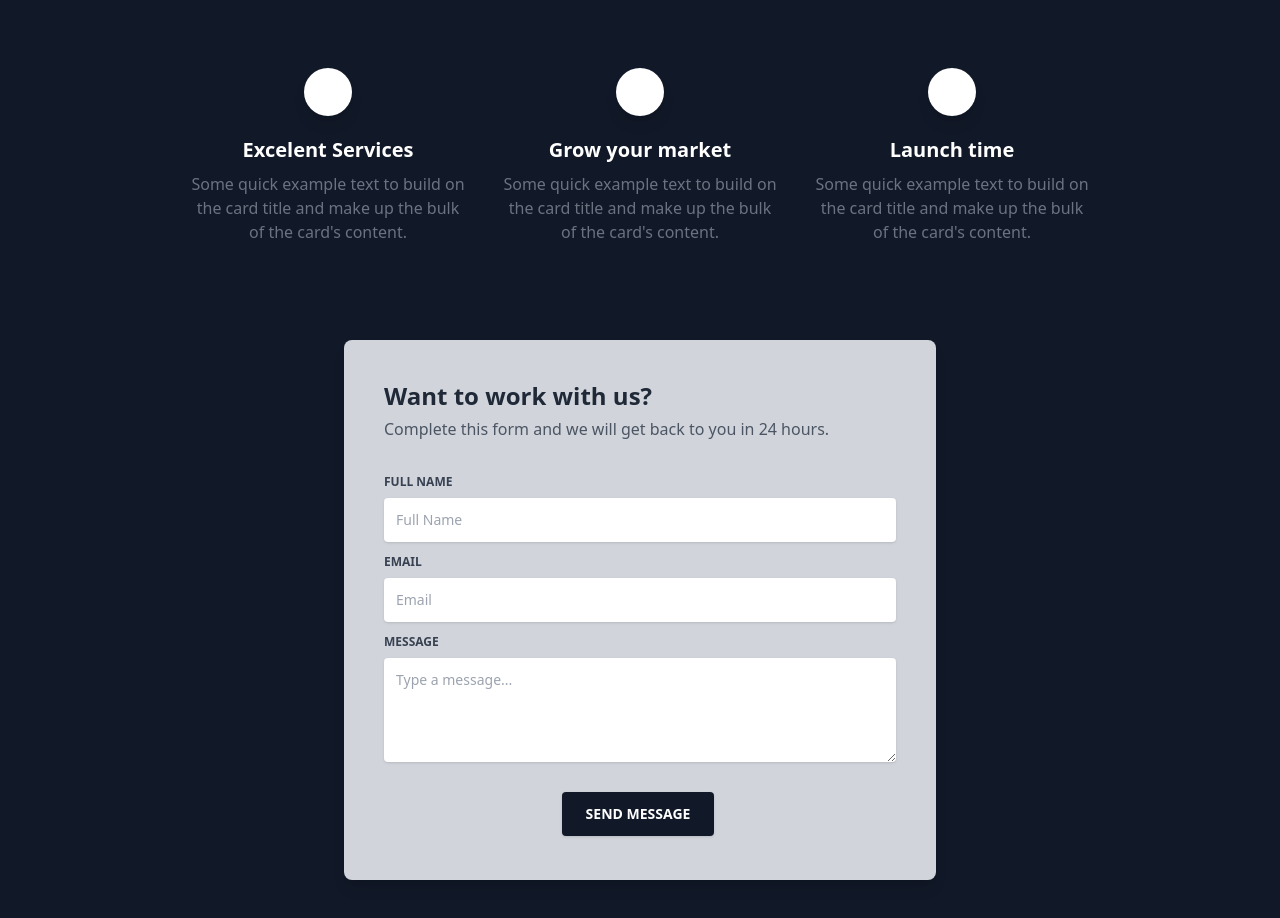
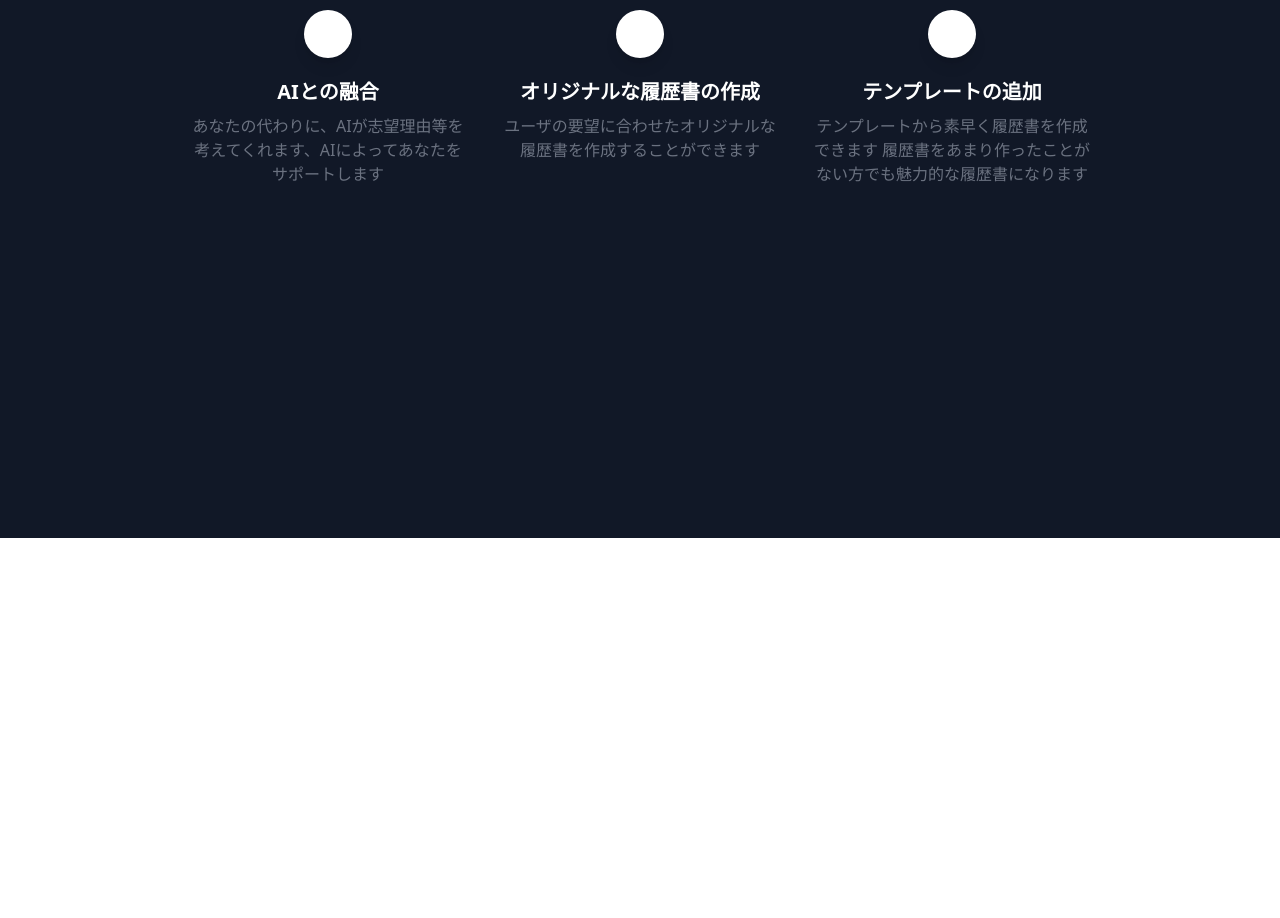
Before and after one commit to kawabata324/personal-history-front, a Nuxt app: page / in a window 1280 px wide. Shown: the part 3008-3926 px from the top of the page. After the commit the page ends 3546 px from the top, so only its background shows below. Built offline with nearby package versions, Linux system fonts and the light colour scheme.

Commit message:
TopPageの作成

```diff
--- /dev/null
+++ b/components/top/RoadMap.vue
@@ -0,0 +1,77 @@
+<script lang="ts" setup></script>
+
+<template>
+  <section class="pb-20 relative block bg-gray-900">
+    <div
+        class="bottom-auto top-0 left-0 right-0 w-full absolute pointer-events-none overflow-hidden -mt-20"
+        style="height: 80px;"
+    >
+      <svg
+          class="absolute bottom-0 overflow-hidden"
+          xmlns="http://www.w3.org/2000/svg"
+          preserveAspectRatio="none"
+          version="1.1"
+          viewBox="0 0 2560 100"
+          x="0"
+          y="0"
+      >
+        <polygon
+            class="text-gray-900 fill-current"
+            points="2560 0 2560 100 0 100"
+        ></polygon>
+      </svg>
+    </div>
+    <div class="container mx-auto px-4 lg:pt-24 lg:pb-64">
+      <div class="flex flex-wrap text-center justify-center">
+        <div class="w-full lg:w-6/12 px-4">
+          <h2 class="text-4xl font-semibold text-white">ロードマップ</h2>
+          <p class="text-lg leading-relaxed mt-4 mb-4 text-gray-500">
+            現在、開発段階の機能です。リリースまで、お待ちください。
+          </p>
+        </div>
+      </div>
+      <div class="flex flex-wrap mt-12 justify-center">
+        <div class="w-full lg:w-3/12 px-4 text-center">
+          <div
+              class="text-gray-900 p-3 w-12 h-12 shadow-lg rounded-full bg-white inline-flex items-center justify-center"
+          >
+            <i class="fas fa-medal text-xl"></i>
+          </div>
+          <h6 class="text-xl mt-5 font-semibold text-white">
+            AIとの融合
+          </h6>
+          <p class="mt-2 mb-4 text-gray-500">
+            あなたの代わりに、AIが志望理由等を考えてくれます、AIによってあなたをサポートします
+          </p>
+        </div>
+        <div class="w-full lg:w-3/12 px-4 text-center">
+          <div
+              class="text-gray-900 p-3 w-12 h-12 shadow-lg rounded-full bg-white inline-flex items-center justify-center"
+          >
+            <i class="fas fa-poll text-xl"></i>
+          </div>
+          <h5 class="text-xl mt-5 font-semibold text-white">
+            オリジナルな履歴書の作成
+          </h5>
+          <p class="mt-2 mb-4 text-gray-500">
+            ユーザの要望に合わせたオリジナルな履歴書を作成することができます
+          </p>
+        </div>
+        <div class="w-full lg:w-3/12 px-4 text-center">
+          <div
+              class="text-gray-900 p-3 w-12 h-12 shadow-lg rounded-full bg-white inline-flex items-center justify-center"
+          >
+            <i class="fas fa-lightbulb text-xl"></i>
+          </div>
+          <h5 class="text-xl mt-5 font-semibold text-white">テンプレートの追加</h5>
+          <p class="mt-2 mb-4 text-gray-500">
+            テンプレートから素早く履歴書を作成できます
+            履歴書をあまり作ったことがない方でも魅力的な履歴書になります
+          </p>
+        </div>
+      </div>
+    </div>
+  </section>
+</template>
+
+<style scoped></style>
--- a/pages/index.vue
+++ b/pages/index.vue
@@ -7,144 +7,7 @@
     <TopFirstContents/>
     <TopSecondContents/>
     <TopTheContributor/>
-    <section class="pb-20 relative block bg-gray-900">
-      <div
-          class="bottom-auto top-0 left-0 right-0 w-full absolute pointer-events-none overflow-hidden -mt-20"
-          style="height: 80px;"
-      >
-        <svg
-            class="absolute bottom-0 overflow-hidden"
-            xmlns="http://www.w3.org/2000/svg"
-            preserveAspectRatio="none"
-            version="1.1"
-            viewBox="0 0 2560 100"
-            x="0"
-            y="0"
-        >
-          <polygon
-              class="text-gray-900 fill-current"
-              points="2560 0 2560 100 0 100"
-          ></polygon>
-        </svg>
-      </div>
-      <div class="container mx-auto px-4 lg:pt-24 lg:pb-64">
-        <div class="flex flex-wrap text-center justify-center">
-          <div class="w-full lg:w-6/12 px-4">
-            <h2 class="text-4xl font-semibold text-white">Build something</h2>
-            <p class="text-lg leading-relaxed mt-4 mb-4 text-gray-500">
-              Put the potentially record low maximum sea ice extent tihs year
-              down to low ice. According to the National Oceanic and
-              Atmospheric Administration, Ted, Scambos.
-            </p>
-          </div>
-        </div>
-        <div class="flex flex-wrap mt-12 justify-center">
-          <div class="w-full lg:w-3/12 px-4 text-center">
-            <div
-                class="text-gray-900 p-3 w-12 h-12 shadow-lg rounded-full bg-white inline-flex items-center justify-center"
-            >
-              <i class="fas fa-medal text-xl"></i>
-            </div>
-            <h6 class="text-xl mt-5 font-semibold text-white">
-              Excelent Services
-            </h6>
-            <p class="mt-2 mb-4 text-gray-500">
-              Some quick example text to build on the card title and make up
-              the bulk of the card's content.
-            </p>
-          </div>
-          <div class="w-full lg:w-3/12 px-4 text-center">
-            <div
-                class="text-gray-900 p-3 w-12 h-12 shadow-lg rounded-full bg-white inline-flex items-center justify-center"
-            >
-              <i class="fas fa-poll text-xl"></i>
-            </div>
-            <h5 class="text-xl mt-5 font-semibold text-white">
-              Grow your market
-            </h5>
-            <p class="mt-2 mb-4 text-gray-500">
-              Some quick example text to build on the card title and make up
-              the bulk of the card's content.
-            </p>
-          </div>
-          <div class="w-full lg:w-3/12 px-4 text-center">
-            <div
-                class="text-gray-900 p-3 w-12 h-12 shadow-lg rounded-full bg-white inline-flex items-center justify-center"
-            >
-              <i class="fas fa-lightbulb text-xl"></i>
-            </div>
-            <h5 class="text-xl mt-5 font-semibold text-white">Launch time</h5>
-            <p class="mt-2 mb-4 text-gray-500">
-              Some quick example text to build on the card title and make up
-              the bulk of the card's content.
-            </p>
-          </div>
-        </div>
-      </div>
-    </section>
-    <section class="relative block py-24 lg:pt-0 bg-gray-900">
-      <div class="container mx-auto px-4">
-        <div class="flex flex-wrap justify-center lg:-mt-64 -mt-48">
-          <div class="w-full lg:w-6/12 px-4">
-            <div
-                class="relative flex flex-col min-w-0 break-words w-full mb-6 shadow-lg rounded-lg bg-gray-300"
-            >
-              <div class="flex-auto p-5 lg:p-10">
-                <h4 class="text-2xl font-semibold">Want to work with us?</h4>
-                <p class="leading-relaxed mt-1 mb-4 text-gray-600">
-                  Complete this form and we will get back to you in 24 hours.
-                </p>
-                <div class="relative w-full mb-3 mt-8">
-                  <label
-                      class="block uppercase text-gray-700 text-xs font-bold mb-2"
-                      for="full-name"
-                  >Full Name</label
-                  ><input
-                    type="text"
-                    class="border-0 px-3 py-3 placeholder-gray-400 text-gray-700 bg-white rounded text-sm shadow focus:outline-none focus:ring w-full"
-                    placeholder="Full Name"
-                    style="transition: all 0.15s ease 0s;"
-                />
-                </div>
-                <div class="relative w-full mb-3">
-                  <label
-                      class="block uppercase text-gray-700 text-xs font-bold mb-2"
-                      for="email"
-                  >Email</label
-                  ><input
-                    type="email"
-                    class="border-0 px-3 py-3 placeholder-gray-400 text-gray-700 bg-white rounded text-sm shadow focus:outline-none focus:ring w-full"
-                    placeholder="Email"
-                    style="transition: all 0.15s ease 0s;"
-                />
-                </div>
-                <div class="relative w-full mb-3">
-                  <label
-                      class="block uppercase text-gray-700 text-xs font-bold mb-2"
-                      for="message"
-                  >Message</label
-                  ><textarea
-                    rows="4"
-                    cols="80"
-                    class="border-0 px-3 py-3 placeholder-gray-400 text-gray-700 bg-white rounded text-sm shadow focus:outline-none focus:ring w-full"
-                    placeholder="Type a message..."
-                ></textarea>
-                </div>
-                <div class="text-center mt-6">
-                  <button
-                      class="bg-gray-900 text-white active:bg-gray-700 text-sm font-bold uppercase px-6 py-3 rounded shadow hover:shadow-lg outline-none focus:outline-none mr-1 mb-1"
-                      type="button"
-                      style="transition: all 0.15s ease 0s;"
-                  >
-                    Send Message
-                  </button>
-                </div>
-              </div>
-            </div>
-          </div>
-        </div>
-      </div>
-    </section>
+    <TopRoadMap/>
   </main>
 </template>
 
```
